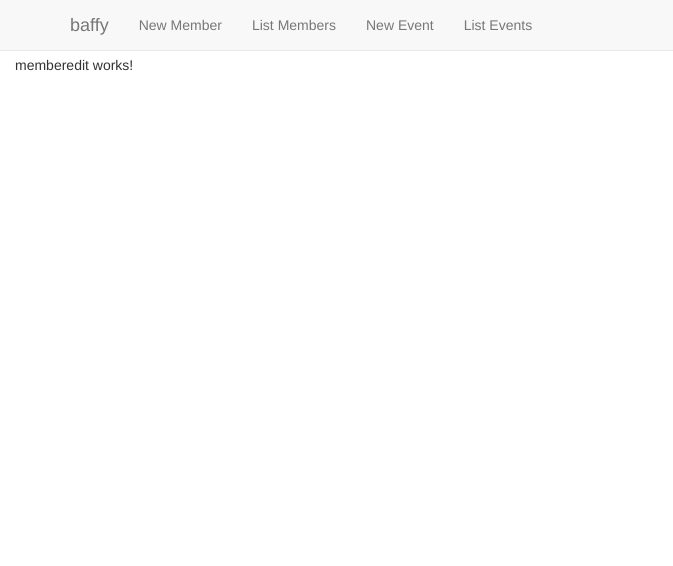
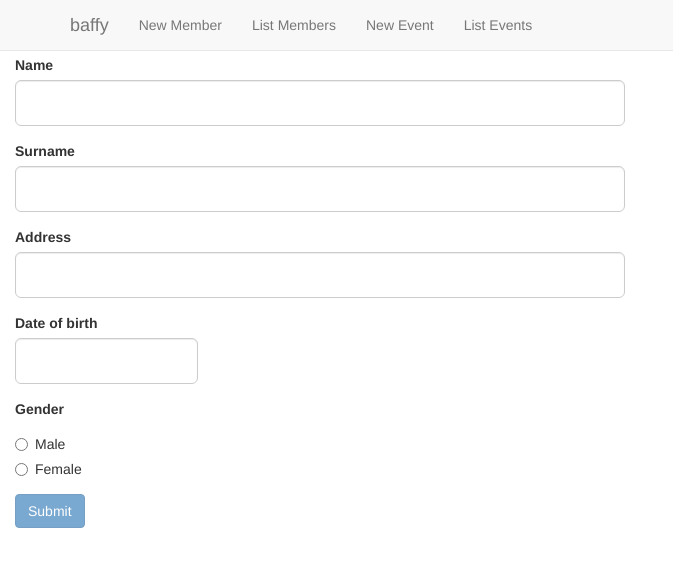
Before and after one commit to stefanfitzi/baffy, an Angular app: page /newmember in a window 1280 px wide. Shown: the top 566 px of the page, without its empty margins (0-673 px from the left). Built offline with nearby package versions, Linux system fonts and the light colour scheme; what ng2-bootstrap would draw is missing.

Commit message:
Added functionality to add new member

```diff
--- a/src/app/memberedit/memberedit.component.html
+++ b/src/app/memberedit/memberedit.component.html
@@ -1,3 +1,60 @@
-<p>
-  memberedit works!
-</p>
+<form *ngIf="!submitted" novalidate (ngSubmit)="addMember()" #memberForm="ngForm">
+  <div class="row">
+    <div class="col-xs-12 col-sm-8 col-md-6">
+      <div class="form-group">
+        <label for="name">Name</label>
+        <input class="form-control input-lg" type="text" [(ngModel)]="member.name" name="name" id="name" required/>
+      </div>
+    </div>
+    <div class="clearfix"></div>
+    <div class="col-xs-12 col-sm-8 col-md-6">
+      <div class="form-group">
+        <label for="surname">Surname</label>
+        <input class="form-control input-lg" type="text" [(ngModel)]="member.surname" name="surname" id="surname" required />
+      </div>
+    </div>
+  </div>
+  <div class="clearfix"></div>
+  <div class="row">
+    <div class="col-xs-12 col-sm-8 col-md-6">
+      <div class="form-group">
+        <label for="address">Address</label>
+        <input class="form-control input-lg" type="text" [(ngModel)]="member.address" name="address" id="address" required />
+      </div>
+    </div>
+    <div class="clearfix"></div>
+    <div class="col-xs-6 col-sm-4 col-md-2">
+      <div class="form-group">
+        <label for="birthdate">Date of birth</label>
+        <input class="form-control input-lg" type="text" [(ngModel)]="member.birthdate" name="birthdate" id="birthdate" required/>
+      </div>
+    </div>
+    <div class="clearfix"></div>
+    <div class="col-sm-3">
+      <div class="form-group">
+        <label for="gender">Gender</label>
+        <div class="radio">
+          <label>
+            <input type="radio" [value]="male" [(ngModel)]="member.gender" name="gender" name="gender" id="gender">
+            Male
+          </label>
+        </div>
+        <div class="radio">
+          <label>
+            <input type="radio" [value]="female" [(ngModel)]="member.gender" name="gender" name="gender" id="gender">
+            Female
+          </label>
+        </div>
+      </div>
+    </div>
+  </div>
+
+  <button class="btn btn-primary" type="submit" [disabled]="memberForm.invalid">
+    Submit
+  </button>
+</form>
+
+<div *ngIf="submitted">
+<h2>The form has been submitted with this data:</h2>
+<pre>{{member | json}}</pre>
+</div>
--- a/src/app/memberedit/memberedit.component.ts
+++ b/src/app/memberedit/memberedit.component.ts
@@ -1,4 +1,6 @@
 import { Component, OnInit } from '@angular/core';
+import { Member } from '../memberlist/member';
+import { MemberserviceService } from '../memberservice.service';
 
 @Component({
   selector: 'app-memberedit',
@@ -7,9 +9,25 @@ import { Component, OnInit } from '@angular/core';
 })
 export class MembereditComponent implements OnInit {
 
-  constructor() { }
+  submitted = false;
+  member : Member;
 
-  ngOnInit() {
+  constructor(private memberService: MemberserviceService) { }
+
+    ngOnInit() {
+      this.member = {
+      id: null,
+      name: '',
+      surname: '',
+      address: '',
+      gender: 'female',
+      birthdate: ''
+    }
+  }
+
+  addMember() {
+    this.submitted = true;
+    this.memberService.addMember(this.member)
   }
 
 }
--- a/src/app/memberlist/member.ts
+++ b/src/app/memberlist/member.ts
@@ -2,4 +2,7 @@ export interface Member {
     id: number;
     name: string;
     surname: string;
+    address: string;
+    gender: string;
+    birthdate: string;
 }
--- a/src/app/memberservice.service.ts
+++ b/src/app/memberservice.service.ts
@@ -31,11 +31,11 @@ export class MemberserviceService {
       .then(resp => resp.json())
       .catch(this.handleError)
   }
-  addLocation(location) {
+  addMember(member) {
     let options = new RequestOptions({
       headers: this.getHeaders()
     });
-    return this.http.post(URL, location, options).toPromise()
+    return this.http.post(URL, member, options).toPromise()
       .then(resp => resp.json())
       .catch(this.handleError)
   }
```
